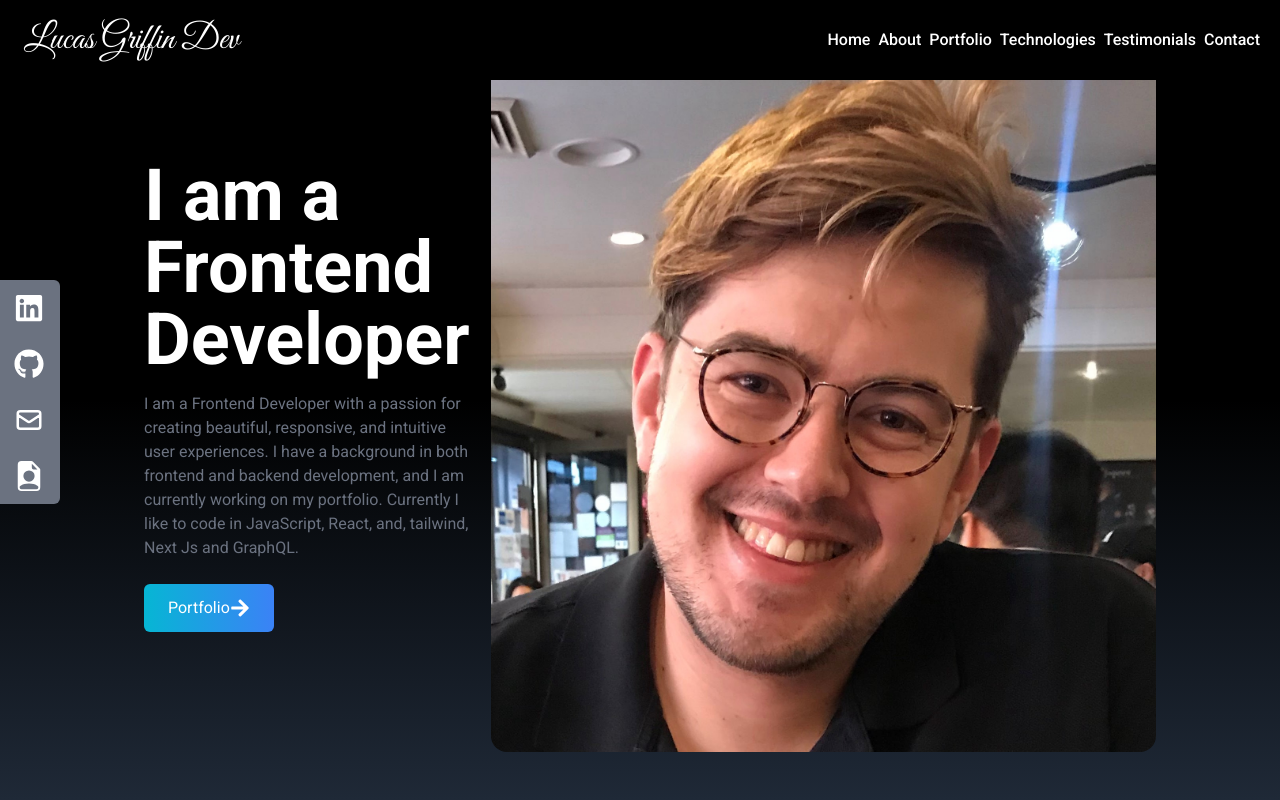
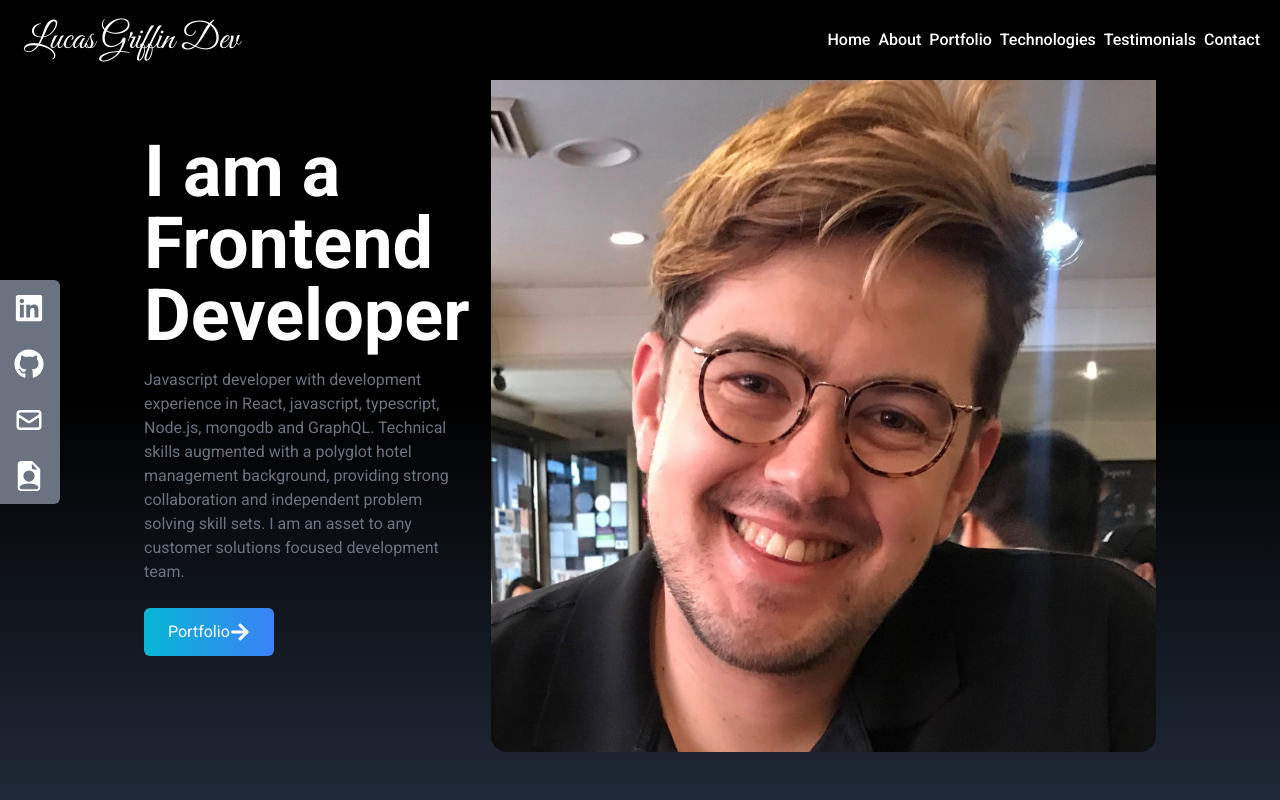
Before and after one commit to LucasGriffinDev/react-tailwind-portfolio, a React (Create React App) app: page / in a window 1280 px wide. Shown: the top 800 px of the page. Built offline with nearby package versions, Linux system fonts and the light colour scheme; the HTML template or start-up script is replaced by a standard one.

Commit message:
about section update

```diff
--- a/src/components/Home.jsx
+++ b/src/components/Home.jsx
@@ -15,11 +15,12 @@ export const Home = () => {
             I am a Frontend Developer
           </h2>
           <p className="text-gray-500 py-4 max-w-md">
-            I am a Frontend Developer with a passion for creating beautiful,
-            responsive, and intuitive user experiences. I have a background in
-            both frontend and backend development, and I am currently working on
-            my portfolio. Currently I like to code in JavaScript, React, and,
-            tailwind, Next Js and GraphQL.
+            Javascript developer with development experience in React,
+            javascript, typescript, Node.js, mongodb and GraphQL. Technical
+            skills augmented with a polyglot hotel management background,
+            providing strong collaboration and independent problem solving skill
+            sets. I am an asset to any customer solutions focused development
+            team.
           </p>
           <div>
             <Link to={'portfolio'} smooth={true} duration={500}>
```
